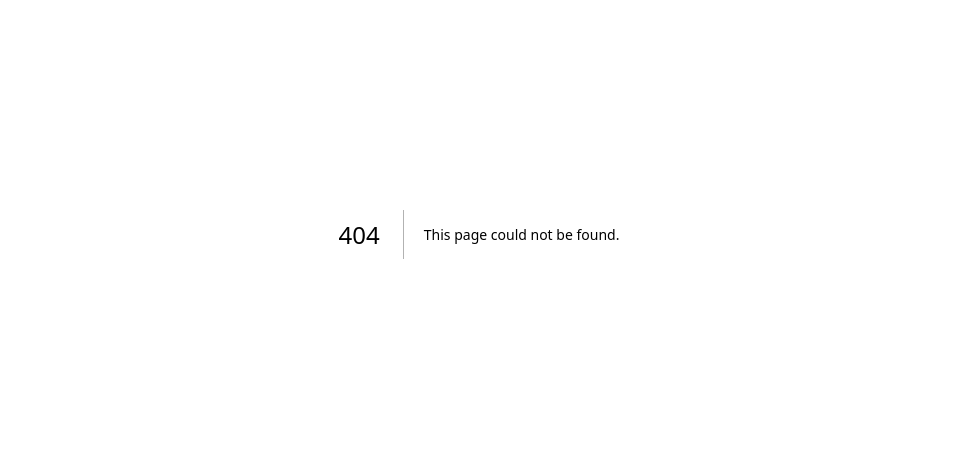
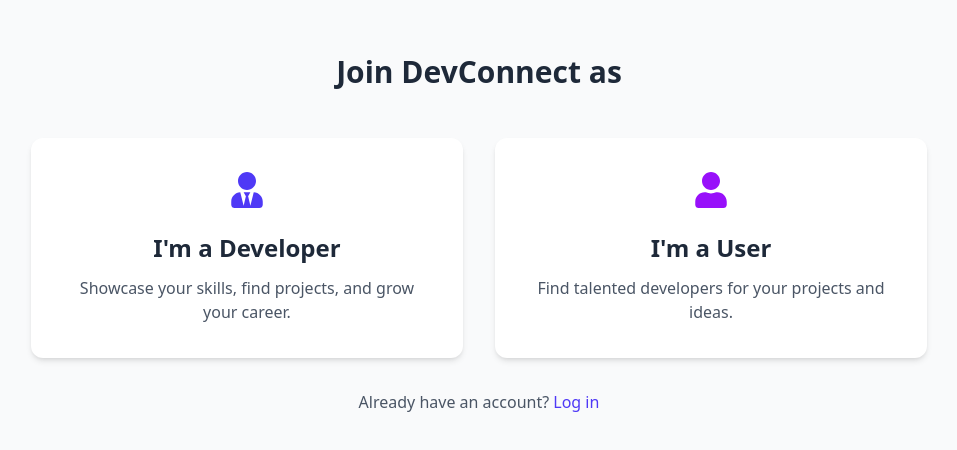
Before and after one commit to MuhammadZohaib28/devconnect, a Next.js app: page /auth/selection in a window 1280 px wide. Before the commit this address had no page. Shown: the part 166-616 px from the top of the page, without its empty margins (161-1118 px from the left). Built offline with nearby package versions, Linux system fonts and the light colour scheme.

Commit message:
Selection of user and deveoper UI created.

```diff
--- /dev/null
+++ b/app/auth/selection/page.js
@@ -0,0 +1,42 @@
+"use client";
+import Link from "next/link";
+import SelectionCard from "@/components/SelectionCard";
+import { FaUserTie, FaUser } from "react-icons/fa";
+
+export default function SelectionPage() {
+  return (
+    <div className="w-full">
+      <h1 className="text-3xl font-bold text-gray-800 mb-12 text-center">
+        Join DevConnect as
+      </h1>
+
+      <div className="flex flex-col md:flex-row gap-8 w-full max-w-4xl mx-auto">
+        <Link href="/auth/developer/signup" className="flex-1">
+          <SelectionCard
+            icon={<FaUserTie className="text-4xl text-indigo-600" />}
+            title="I'm a Developer"
+            description="Showcase your skills, find projects, and grow your career."
+          />
+        </Link>
+
+        <Link href="/auth/user/signup" className="flex-1">
+          <SelectionCard
+            icon={<FaUser className="text-4xl text-purple-600" />}
+            title="I'm a User"
+            description="Find talented developers for your projects and ideas."
+          />
+        </Link>
+      </div>
+
+      <p className="mt-8 text-gray-600 text-center">
+        Already have an account?{" "}
+        <Link
+          href="/auth/user/login"
+          className="text-indigo-600 hover:underline"
+        >
+          Log in
+        </Link>
+      </p>
+    </div>
+  );
+}
```
